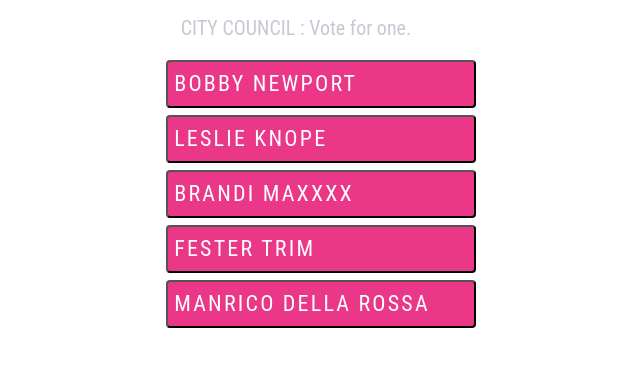
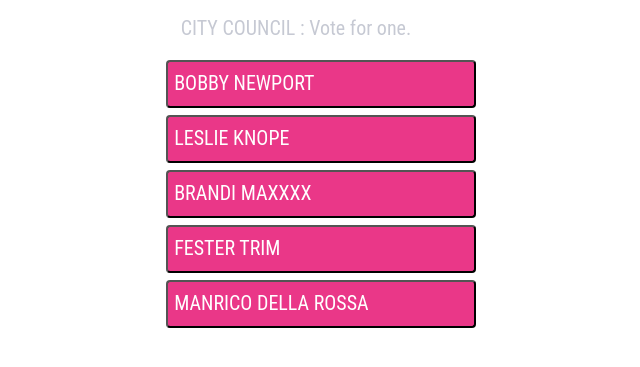
Before and after one commit to margamb/voting-machine, a plain HTML site: page candidates.html in a window 1280 px wide. Shown: the part 55-422 px from the top of the page, without its empty margins (319-959 px from the left). Drawn offline with nearby package versions, Linux system fonts and the light colour scheme.

Commit message:
Clean code

```diff
--- a/styles.css
+++ b/styles.css
@@ -57,13 +57,13 @@ transition: all 0.2s ease-in-out;
     background-color: #EA3788; /* Green background */
     width: 310px;
     height: 48px;
-    font-size: 22px;
+    font-size: 20px;
     color: white; /* White text */
     cursor: pointer; /* Pointer/hand icon */
     margin-bottom: 7px;
     text-align: left;
     padding-left: 2%;
-    letter-spacing: 0.1em;
+    /*letter-spacing: 0.1em;*/
     border-radius: 4px;
     outline: none;
 }
@@ -155,7 +155,6 @@ transition: all 0.2s ease-in-out;
     left: 68px;
     top: 150px;
     animation: 2s mov ease-in-out;
-
     /*transition: 0.5s;
     transition: opacity 0.5s ease-in-out;
     animation-delay: 2s mov;*/
```
Also changed, not shown: index.html (+1 -3 lines), others.html (+0 -3 lines), yesOption.html (+4 -3 lines).
